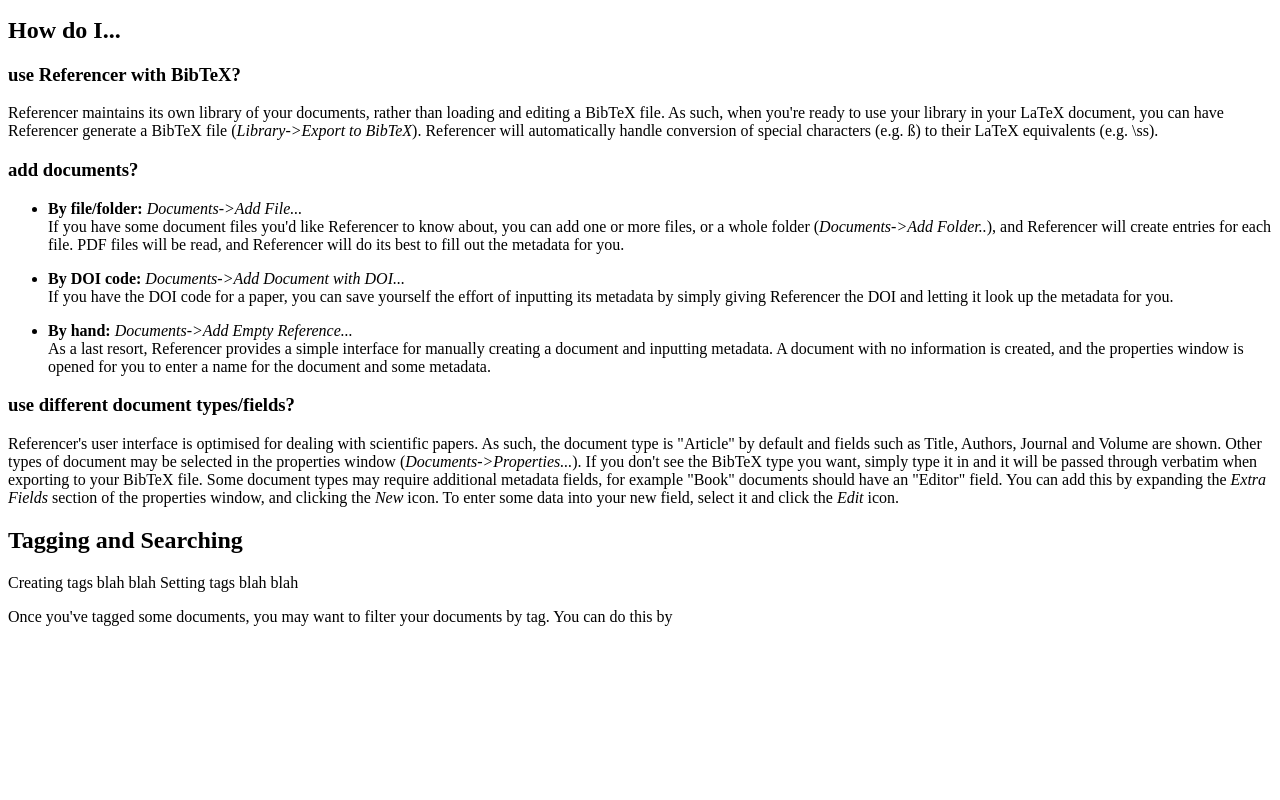
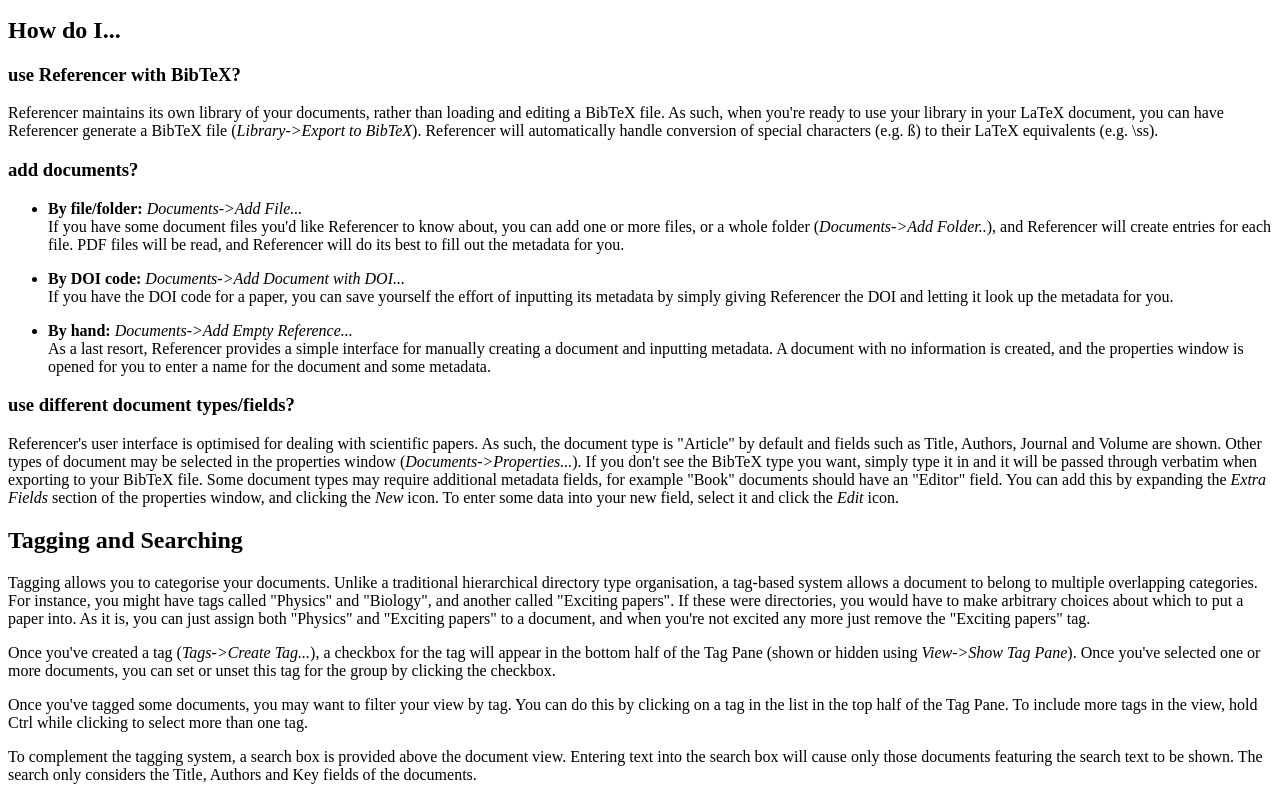
Before and after one commit to mcraveiro/referencer, a plain HTML site: page data/introduction.html in a window 1280 px wide. Shown: the part 378-1178 px from the top of the page. Before the commit the page ends 1020 px from the top, so only its background shows below. Drawn offline with Linux system fonts and the light colour scheme.

Commit message:
add section on tagging and searching
--HG--
extra : convert_revision : svn%3A7d7b52a7-431a-0410-ad82-b695db389479/trunk%40233

```diff
--- a/data/introduction.html
+++ b/data/introduction.html
@@ -38,11 +38,12 @@
 </p>
 
 <h2>Tagging and Searching</h2>
-<p>Creating tags blah blah Setting tags blah blah
-</p>
+<p>Tagging allows you to categorise your documents.  Unlike a traditional hierarchical directory type organisation, a tag-based system allows a document to belong to multiple overlapping categories.  For instance, you might have tags called "Physics" and "Biology", and another called "Exciting papers".  If these were directories, you would have to make arbitrary choices about which to put a paper into.  As it is, you can just assign both "Physics" and "Exciting papers" to a document, and when you're not excited any more just remove the "Exciting papers" tag.</p>
+<p>Once you've created a tag (<i>Tags->Create Tag...</i>), a checkbox for the tag will appear in the bottom half of the Tag Pane (shown or hidden using <i>View->Show Tag Pane</i>).  Once you've selected one or more documents, you can set or unset this tag for the group by clicking the checkbox.</p>
 
-<p>Once you've tagged some documents, you may want to filter your documents by tag.  You can do this by
-</p>
+<p>Once you've tagged some documents, you may want to filter your view by tag.  You can do this by clicking on a tag in the list in the top half of the Tag Pane.  To include more tags in the view, hold Ctrl while clicking to select more than one tag.</p>
+
+<p>To complement the tagging system, a search box is provided above the document view.  Entering text into the search box will cause only those documents featuring the search text to be shown.  The search only considers the Title, Authors and Key fields of the documents.</p>
 
 </body>
 
```
